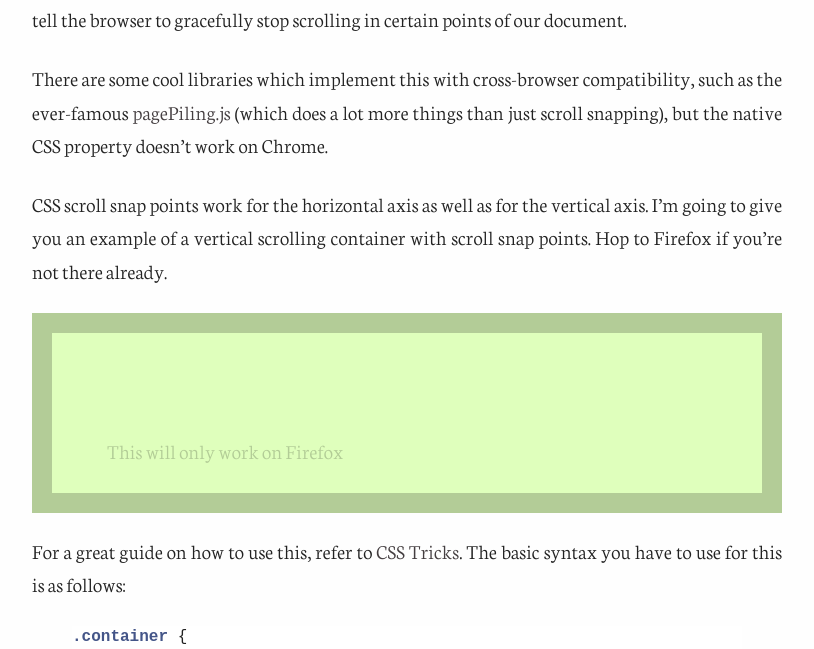
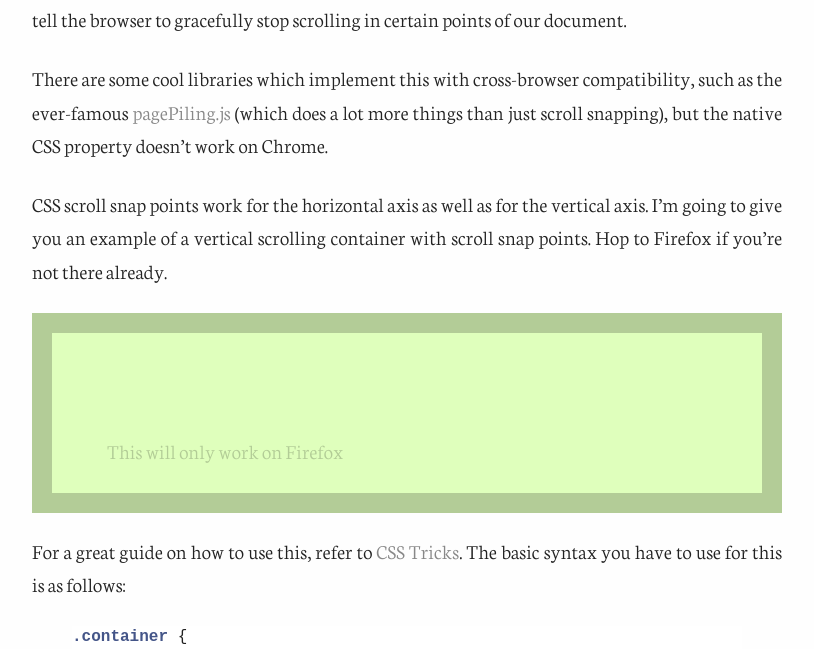
Before and after one commit to fnune/fnune.github.io, a Jekyll site: the page built from index.html, in a window 1280 px wide. Shown: the part 1134-1783 px from the top of the page, without its empty margins (233-1047 px from the left). Built offline with Jekyll 4.4.1, drawn with Linux system fonts in a browser that asks for light colours; the list of posts is cut into pages by our own code.

Commit message:
Add a brighter color for links in post body

```diff
--- a/_sass/modules/post/_rules.scss
+++ b/_sass/modules/post/_rules.scss
@@ -59,6 +59,10 @@
             text-align: justify;
             line-height: $post-line-height;
             margin-bottom: 25px;
+        }
+
+        a {
+          color: #888;
         }
     }
 
```
